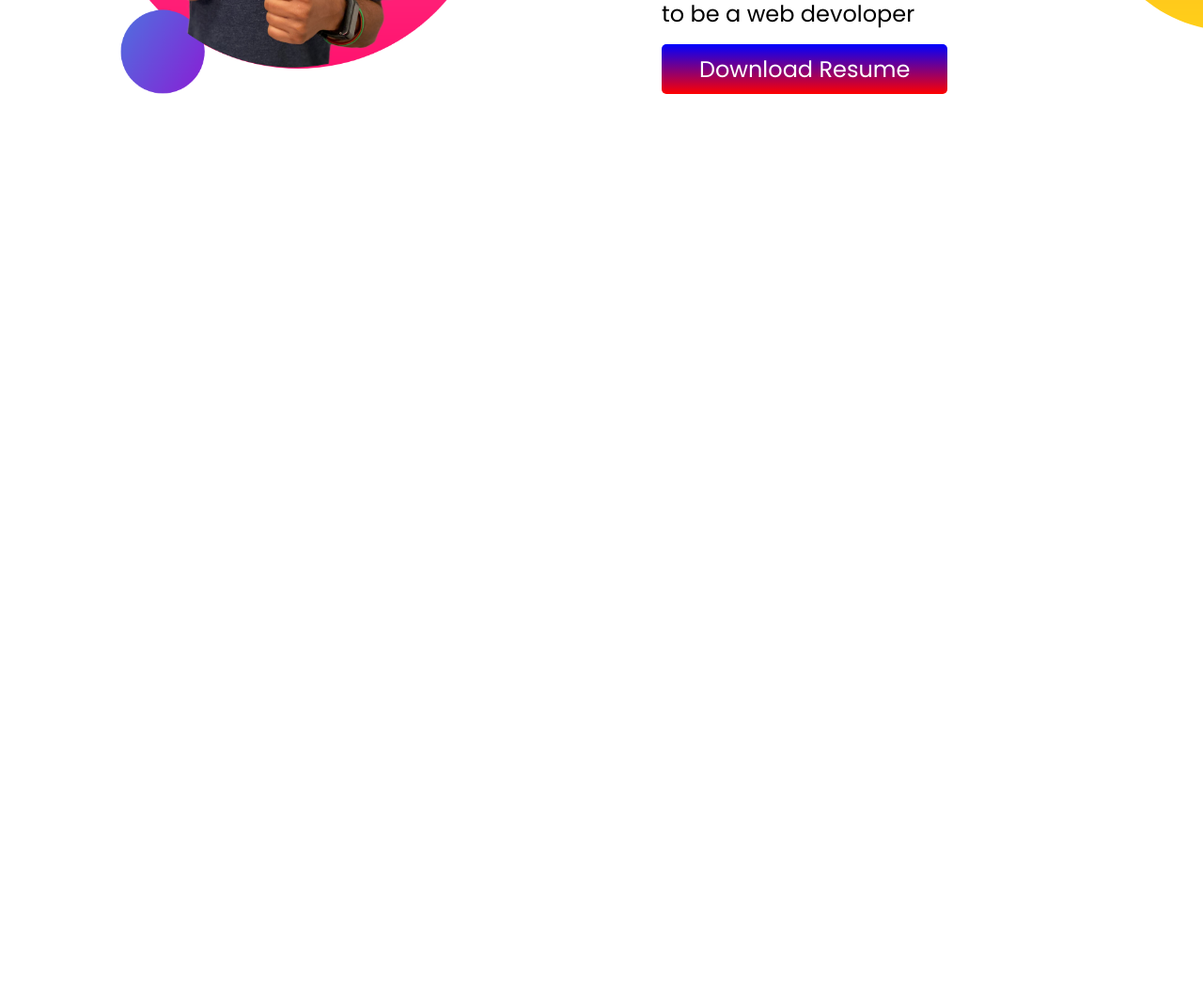
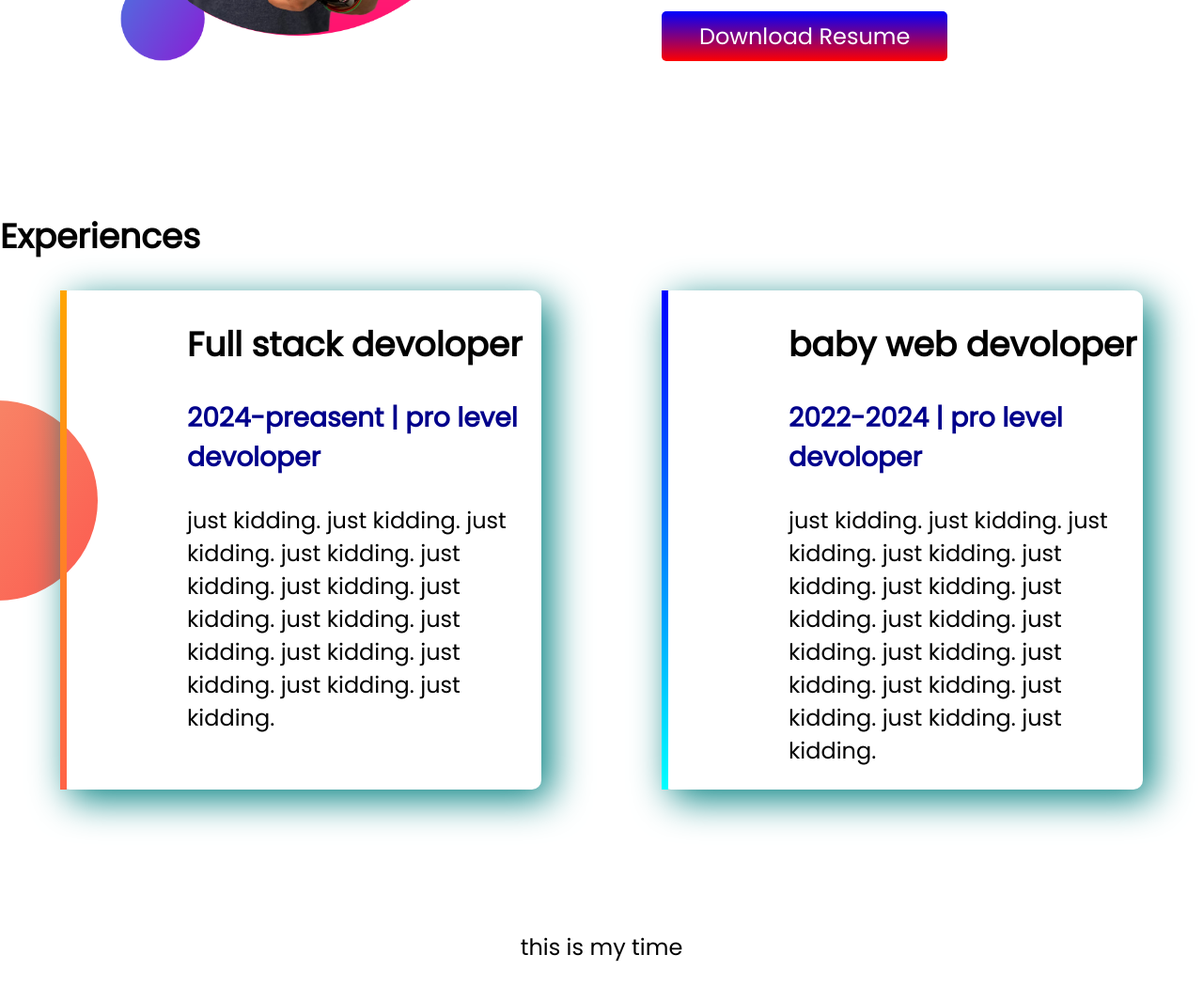
Before and after one commit to Omarfaruk748251/devoloper-portfolio, a plain HTML site: page devoloper-portfolio 2/index.html in a window 1280 px wide. Shown: the part 979-2028 px from the top of the page at 94% size. Before the commit the page ends 1238 px from the top, so only its background shows below. Drawn offline with Linux system fonts and the light colour scheme.

Commit message:
fotter and ex

```diff
--- a/devoloper-portfolio 2/index.html
+++ b/devoloper-portfolio 2/index.html
@@ -13,20 +13,23 @@
 </head>
 
 <body>
-    <section class="top-banner">
+    <section class="top-banner flexible-containter">
         <div class="half-widht">
             <h1>Wellcome to</h1>
             <h1><span class="color">OmarFaruk</span> World!</h1>
             <h3>Be Positive</h3>
             <p> Do the best. Do the best. Do the best. Do the best. Do the best. Do the best. Do the best.
             </p>
+            <a class="link-button" target="blank" href="https://www.facebook.com/foysalhossainomarfaruk">Hire ME</a>
         </div>
         <div class="half-widht">
             <img src="images/jhankar2.png" alt="">
+
         </div>
+
     </section>
-    <a class="link-button" target="blank" href="https://www.facebook.com/foysalhossainomarfaruk">Hire ME</a>
-    <section class="dream-big">
+
+    <section class="dream-big flexible-containter">
         <div class="half-widht">
             <img src="images/jhankar2.png" alt="">
         </div>
@@ -39,6 +42,45 @@
             <a class="link-button" target="blank" href="">Download Resume</a>
         </div>
     </section>
+    <section class="experiencs-area">
+        <h1>
+            Experiences
+        </h1>
+        <div class="flexible-containter">
+            <div id="full-stack-exprience" class="Exprience-item">
+                <h1>
+                    Full stack devoloper
+                </h1>
+                <h3 class="color">
+                    2024-preasent | pro level devoloper
+                </h3>
+                <p>
+                    just kidding. just kidding. just kidding. just kidding. just kidding. just kidding. just kidding.
+                    just
+                    kidding. just kidding. just kidding. just kidding. just kidding. just kidding.
+                </p>
+            </div>
+            <div id="web-dev-exprience" class=" Exprience-item">
+                <h1>
+                    baby web devoloper
+                </h1>
+                <h3 class="color">
+                    2022-2024 | pro level devoloper
+                </h3>
+                <p>
+                    just kidding. just kidding. just kidding. just kidding. just kidding. just kidding. just kidding.
+                    just
+                    kidding. just kidding. just kidding. just kidding. just kidding. just kidding. just kidding. just
+                    kidding.
+                </p>
+            </div>
+        </div>
+    </section>
+    <footer>
+        <p>
+            this is my time
+        </p>
+    </footer>
 </body>
 
 </html>
--- a/devoloper-portfolio 2/style.css
+++ b/devoloper-portfolio 2/style.css
@@ -5,7 +5,7 @@ body{
     }
     .color{color: darkblue;}
 
-    section{
+    .flexible-containter{
      display: flex;
      margin-bottom: 150px;
     }
@@ -32,3 +32,30 @@ body{
         background-repeat: no-repeat;
         background-position: right;
     }
+    .experiencs-area{
+        background-image: url(images/exp-bg.png);
+        background-repeat: no-repeat;
+        background-position: left;
+
+    }
+    .Exprience-item{
+        width: 40%;
+        margin-left: 5%;
+        margin-right: 5%;
+        padding-left: 10% ;
+        border-radius: 10px;
+        box-shadow:10px 10px 40px teal;
+        }
+        #web-dev-exprience{
+        border-left: 7px solid;
+        border-image: linear-gradient(blue, cyan);
+        border-image-slice: 1;
+        }
+        #full-stack-exprience{
+            border-left: 7px solid;
+            border-image: linear-gradient(orange, tomato);
+            border-image-slice: 1;
+        }
+        footer p{
+            text-align: center;
+        }
```
